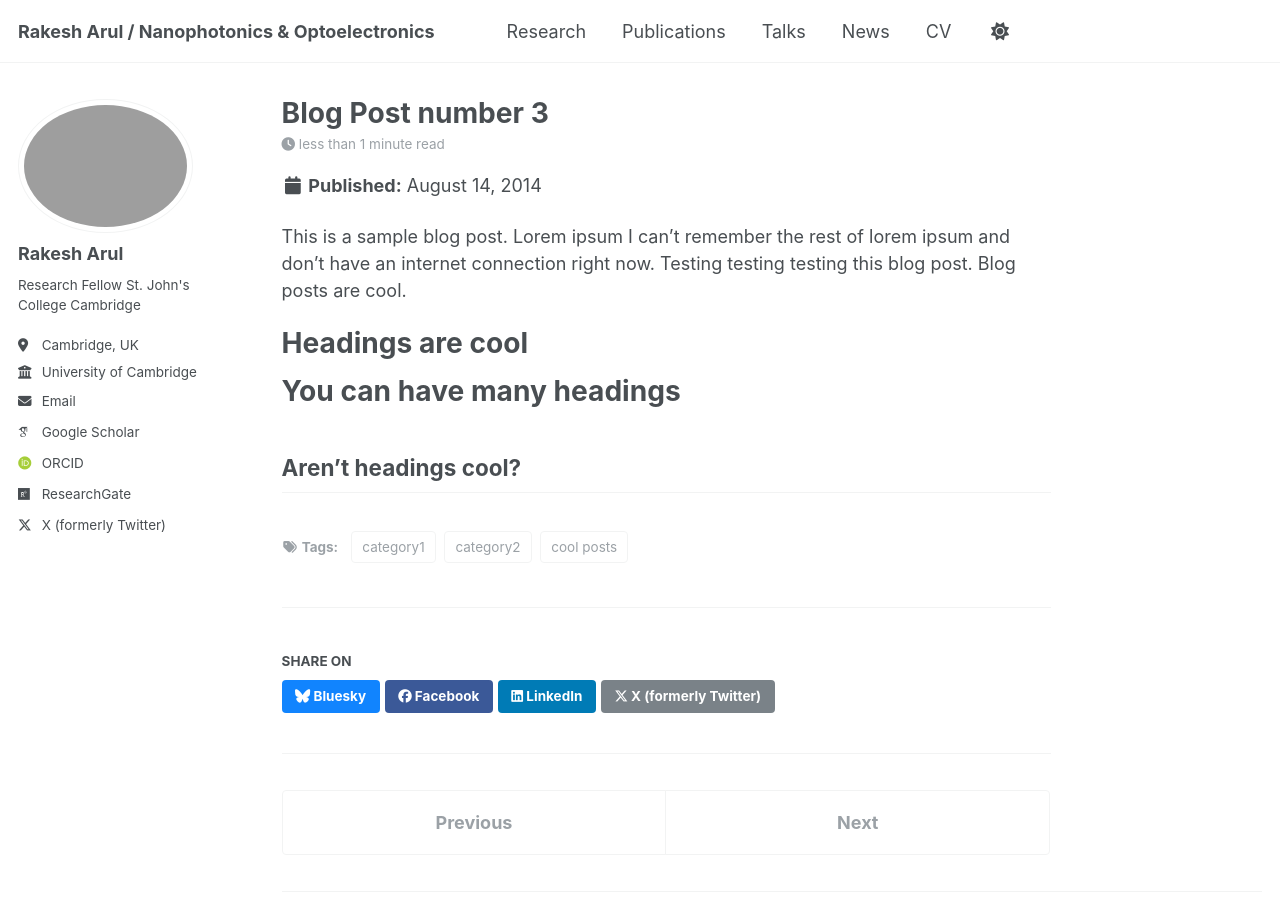
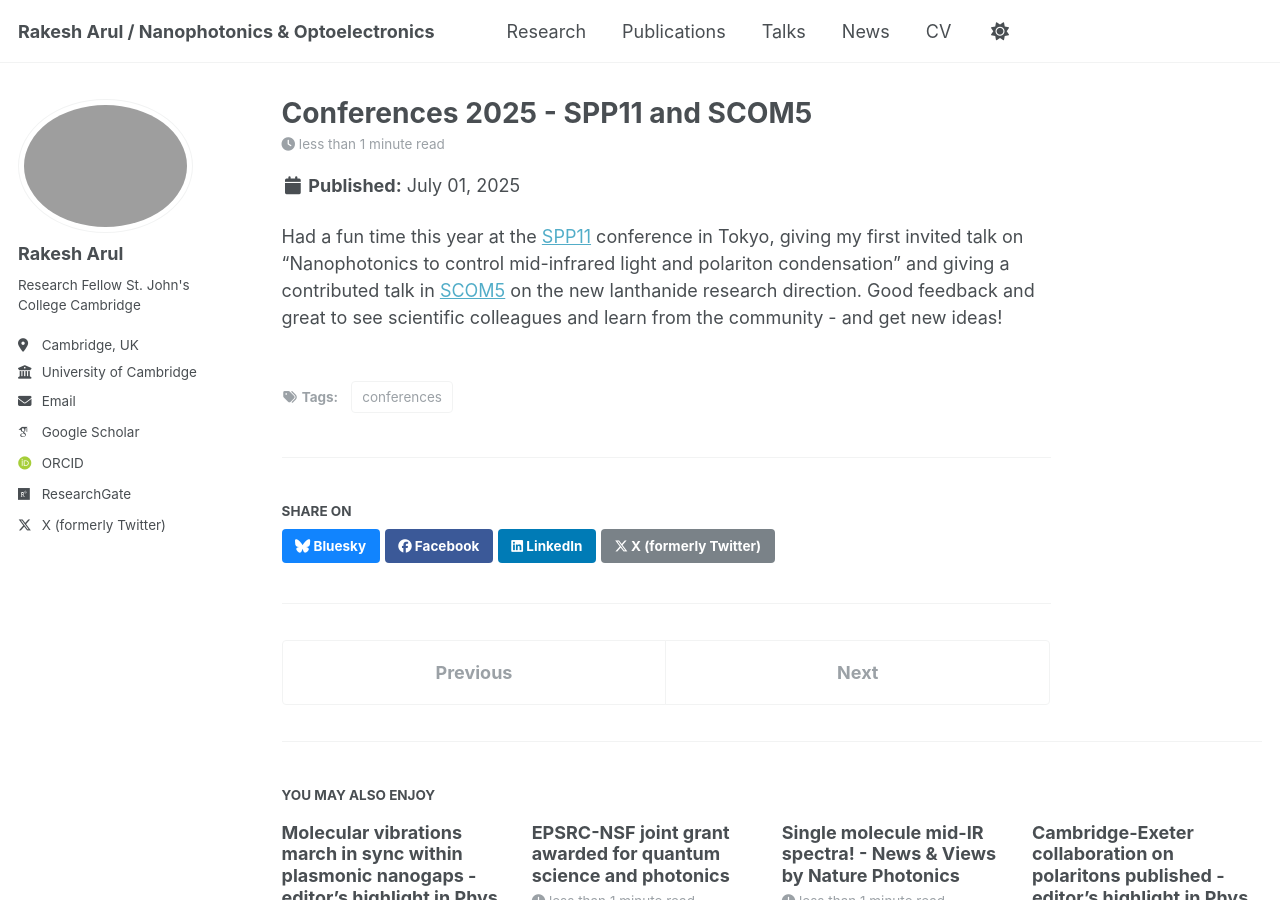
Before and after one commit to photonicsarul/photonicsarul.github.io, a Jekyll site: the page built from _posts/2025-07-01-Conferences25.md, in a window 1280 px wide and 900 px high. Built offline with Jekyll 4.4.1, drawn with Linux system fonts in a browser that asks for light colours; some web fonts are replaced; a script that is not in the unit is left out.

Commit message:
Update 2025-07-01-Conferences25.md

```diff
--- a/_posts/2025-07-01-Conferences25.md
+++ b/_posts/2025-07-01-Conferences25.md
@@ -1,20 +1,10 @@
 ---
-title: 'Blog Post number 3'
-date: 2014-08-14
-permalink: /posts/2014/08/blog-post-3/
+title: 'Conferences 2025 - SPP11 and SCOM5'
+date: 2025-07-01
+permalink: /posts/2025/07/conferences2025/
 tags:
-  - cool posts
-  - category1
-  - category2
+  - conferences
 ---
 
-This is a sample blog post. Lorem ipsum I can't remember the rest of lorem ipsum and don't have an internet connection right now. Testing testing testing this blog post. Blog posts are cool.
-
-Headings are cool
-======
-
-You can have many headings
-======
-
-Aren't headings cool?
-------
+Had a fun time this year at the [SPP11](https://spp11.tokyo/invited-speakers/) conference in Tokyo, giving my first invited talk on "Nanophotonics to control mid-infrared light and polariton condensation" and giving a contributed talk in [SCOM5](https://www.sdu.dk/en/forskning/polima/scom5) on the new lanthanide research direction.
+Good feedback and great to see scientific colleagues and learn from the community - and get new ideas!
```
